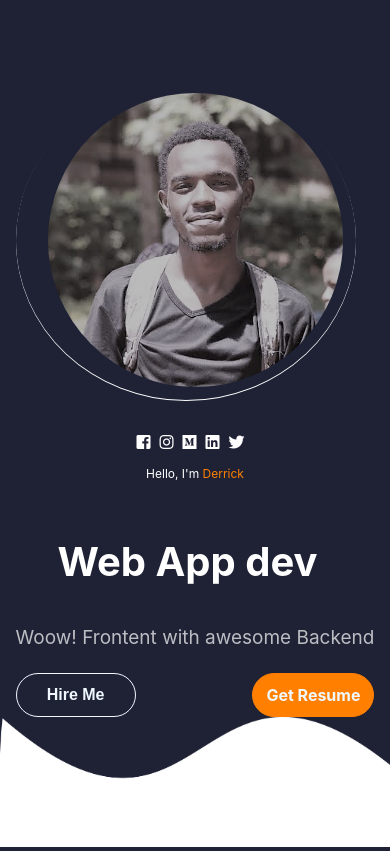
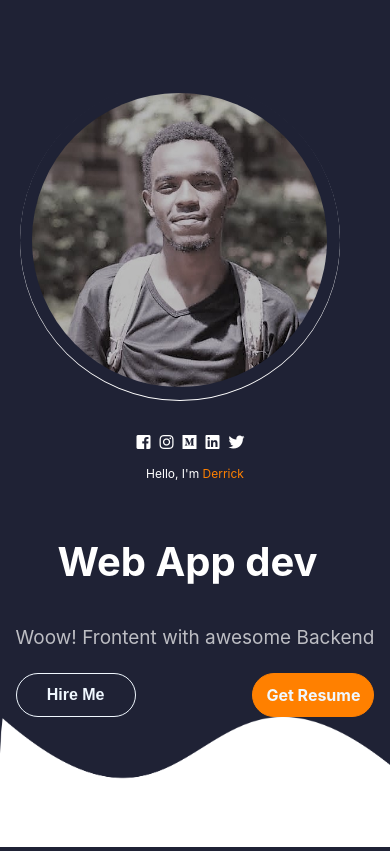
Before and after one commit to Ropio-Derrick/portfolio, a React (Create React App) app: page / in a window 390 px wide. Built offline with nearby package versions, Linux system fonts and the light colour scheme.

Commit message:
Update Profile.css

```diff
--- a/src/Portfoliocontainer/Home/Profile.css
+++ b/src/Portfoliocontainer/Home/Profile.css
@@ -148,10 +148,7 @@
 
 }
 @media screen and (max-width:810px){
-    .profile-picture{
-        margin: 0 !important;
-        padding: 0px 0px 0px 20px
-    }
+
     .Profile-parent{
         flex-direction: column-reverse;
         margin: 40px 0px 0px 0px;
```
